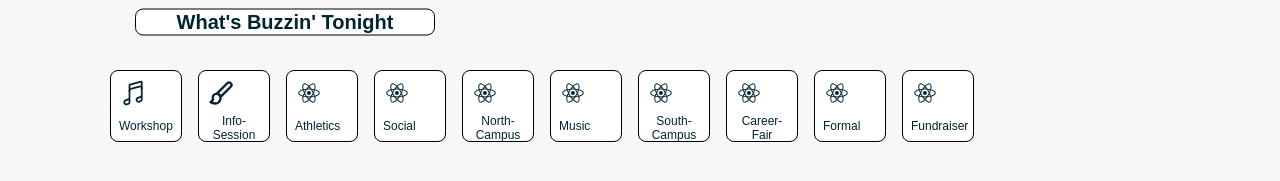
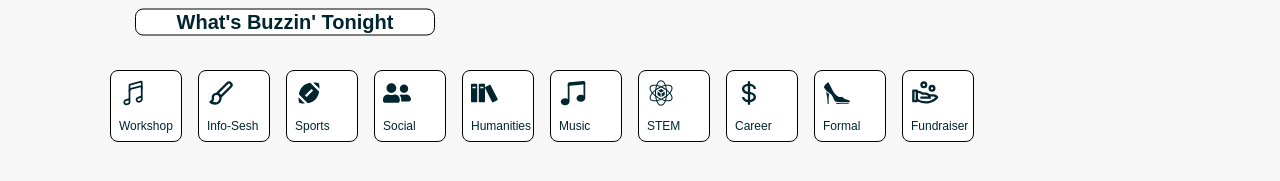
Before and after one commit to benweschler/buzz, a React (Create React App) app: page /feed in a window 1280 px wide. Shown: the part 245-426 px from the top of the page. Built offline with nearby package versions, Linux system fonts and the light colour scheme; no server answers.

Commit message:
Update tags and their icons.

```diff
--- a/src/constants/Constants.js
+++ b/src/constants/Constants.js
@@ -1,18 +1,25 @@
 import {BiPaint} from "react-icons/bi";
-import {DiReact} from "react-icons/di";
 import {IoMusicalNotesOutline} from "react-icons/io5";
+import {MdSportsFootball} from "react-icons/md";
+import {FaUserFriends} from "react-icons/fa";
+import {ImBooks} from "react-icons/im";
+import {BsMusicNoteBeamed} from "react-icons/bs";
+import {GiMaterialsScience} from "react-icons/gi";
+import {BiDollar} from "react-icons/bi";
+import {GiHighHeel} from "react-icons/gi";
+import {RiHandCoinLine} from "react-icons/ri";
 
 export default class Constants {
   static tags = {
     "Workshop": <IoMusicalNotesOutline/>,
-    "Info-Session": <BiPaint/>,
-    "Athletics": <DiReact/>,
-    "Social": <DiReact/>,
-    "North-Campus": <DiReact/>,
-    "Music": <DiReact/>,
-    "South-Campus": <DiReact/>,
-    "Career-Fair": <DiReact/>,
-    "Formal": <DiReact/>,
-    "Fundraiser": <DiReact/>
+    "Info-Sesh": <BiPaint/>,
+    "Sports": <MdSportsFootball/>,
+    "Social": <FaUserFriends/>,
+    "Humanities": <ImBooks/>,
+    "Music": <BsMusicNoteBeamed/>,
+    "STEM": <GiMaterialsScience/>,
+    "Career": <BiDollar/>,
+    "Formal": <GiHighHeel/>,
+    "Fundraiser": <RiHandCoinLine/>
   };
 }
```
